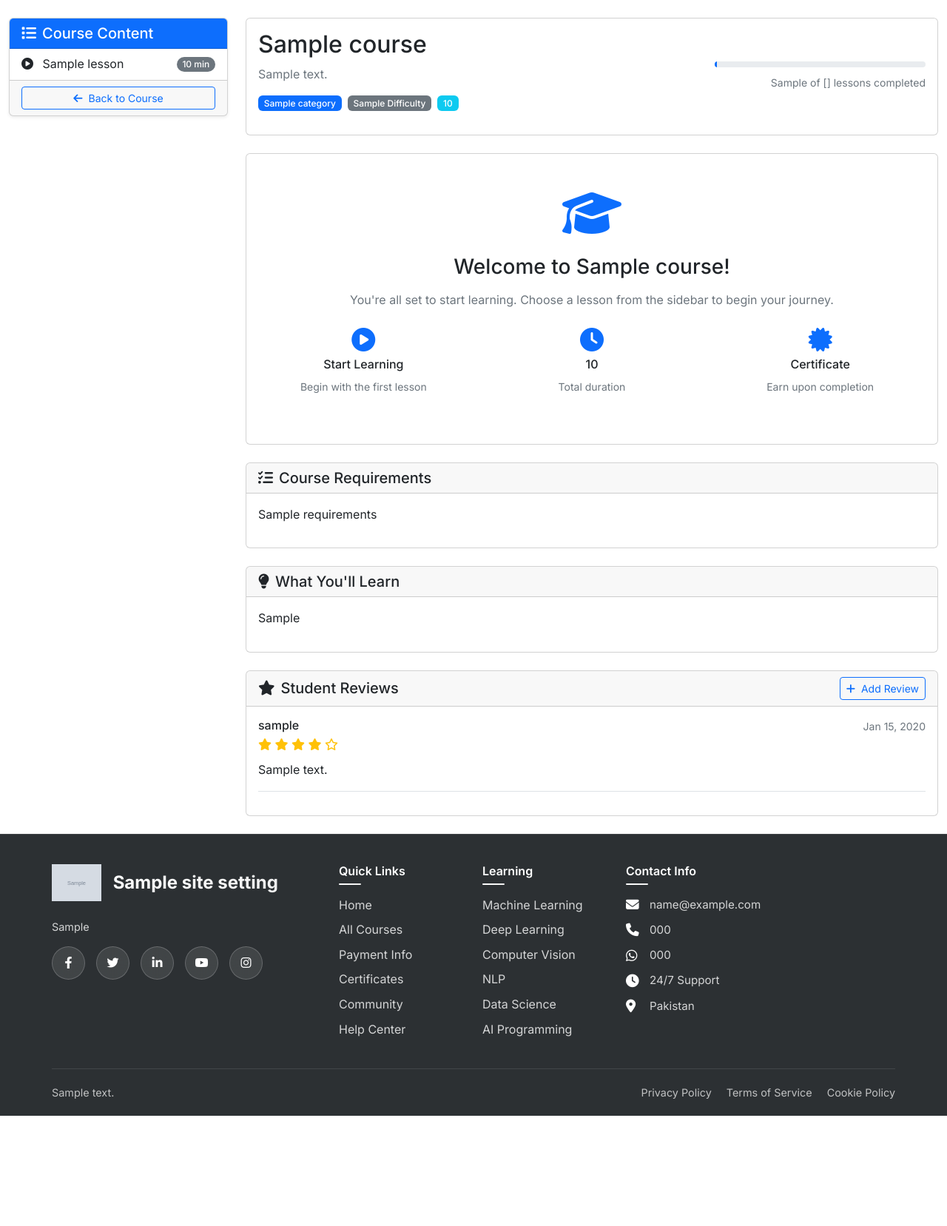
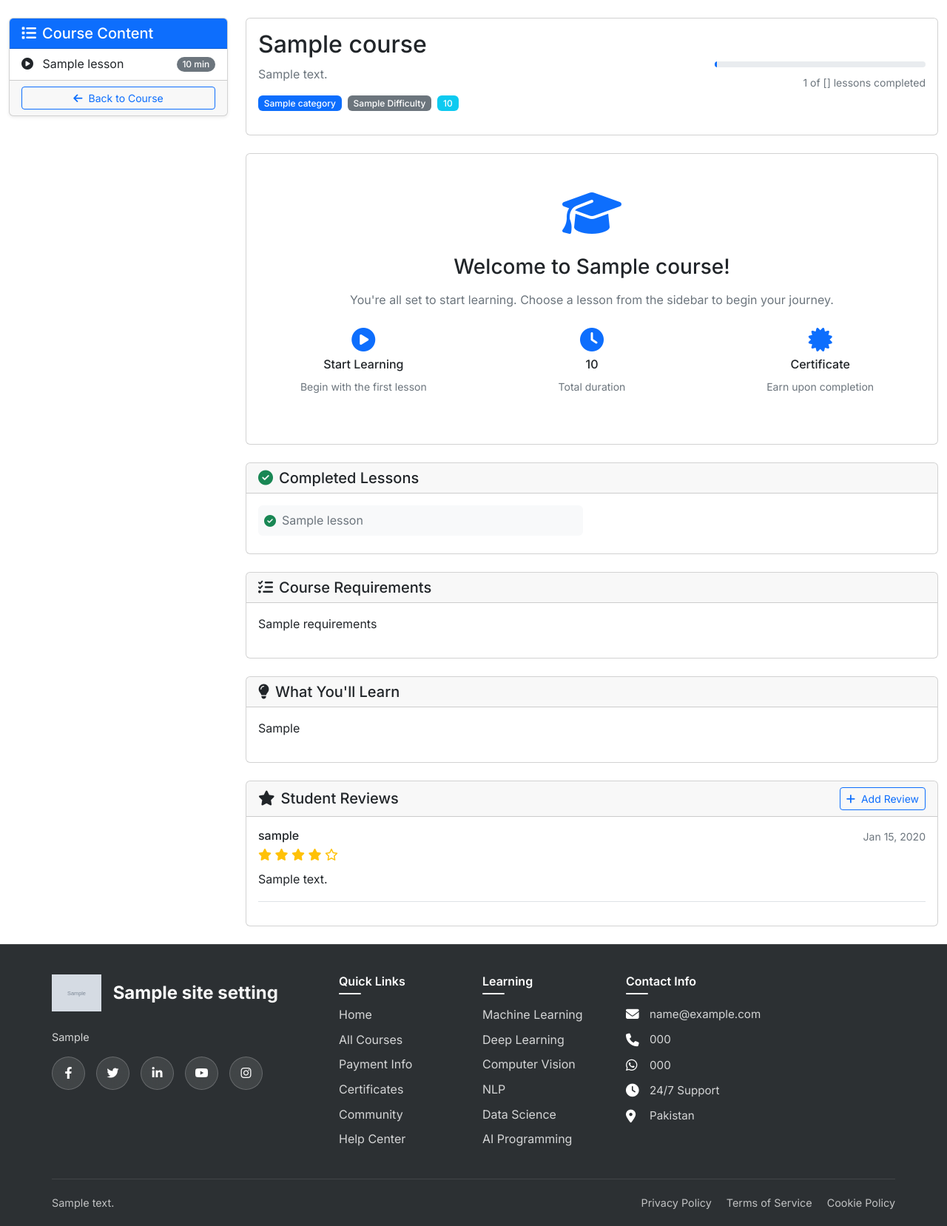
Before and after one commit to theapexui123-spec/universal.ai, a Django app: template templates/courses/course_learn.html in a window 1280 px wide. Shown: the part 67-1724 px from the top of the page at 74% size. Before the commit the page ends 1575 px from the top, so only its background shows below. Run offline with Django 3.2, Linux system fonts and the light colour scheme; the template is opened without the code that fills it: most values are stand-ins (such as "Sample title", 1, 10 or a date in 2020); grey boxes marked "Sample" are stand-in pictures; some libraries are stand-ins or nearby versions.

Commit message:
Fix ugly text display in course learn page - clean progress display and completed lessons formatting

```diff
--- a/templates/courses/course_learn.html
+++ b/templates/courses/course_learn.html
@@ -20,7 +20,11 @@
                             <a href="{% url 'courses:lesson_detail' course.slug lesson.id %}"
                                class="list-group-item list-group-item-action d-flex justify-content-between align-items-center {% if lesson.id == current_lesson.id %}active{% endif %}">
                                 <div>
-                                    <i class="fas fa-play-circle me-2"></i>
+                                    {% if lesson in completed_lessons %}
+                                        <i class="fas fa-check-circle text-success me-2"></i>
+                                    {% else %}
+                                        <i class="fas fa-play-circle me-2"></i>
+                                    {% endif %}
                                     <span class="{% if lesson.id == current_lesson.id %}fw-bold{% endif %}">{{ lesson.title }}</span>
                                 </div>
                                 <span class="badge bg-secondary rounded-pill">{{ lesson.duration }} min</span>
@@ -61,7 +65,7 @@
                             <div class="progress mb-2" style="height: 8px;">
                                 <div class="progress-bar" role="progressbar" style="width: {{ progress_percentage }}%"></div>
                             </div>
-                            <small class="text-muted">{{ completed_lessons }} of {{ total_lessons }} lessons completed</small>
+                            <small class="text-muted">{{ completed_count }} of {{ total_lessons }} lessons completed</small>
                         </div>
                     </div>
                 </div>
@@ -108,6 +112,29 @@
                                 </a>
                             </div>
                         {% endif %}
+                    </div>
+                </div>
+            {% endif %}
+
+            <!-- Completed Lessons Progress -->
+            {% if completed_lessons %}
+                <div class="card mt-4">
+                    <div class="card-header">
+                        <h5 class="mb-0">
+                            <i class="fas fa-check-circle text-success me-2"></i>Completed Lessons
+                        </h5>
+                    </div>
+                    <div class="card-body">
+                        <div class="row">
+                            {% for lesson in completed_lessons %}
+                                <div class="col-md-6 mb-2">
+                                    <div class="d-flex align-items-center p-2 bg-light rounded">
+                                        <i class="fas fa-check-circle text-success me-2"></i>
+                                        <span class="text-muted">{{ lesson.title }}</span>
+                                    </div>
+                                </div>
+                            {% endfor %}
+                        </div>
                     </div>
                 </div>
             {% endif %}
```
Also changed, not shown: courses/views.py (+9 -0 lines).
